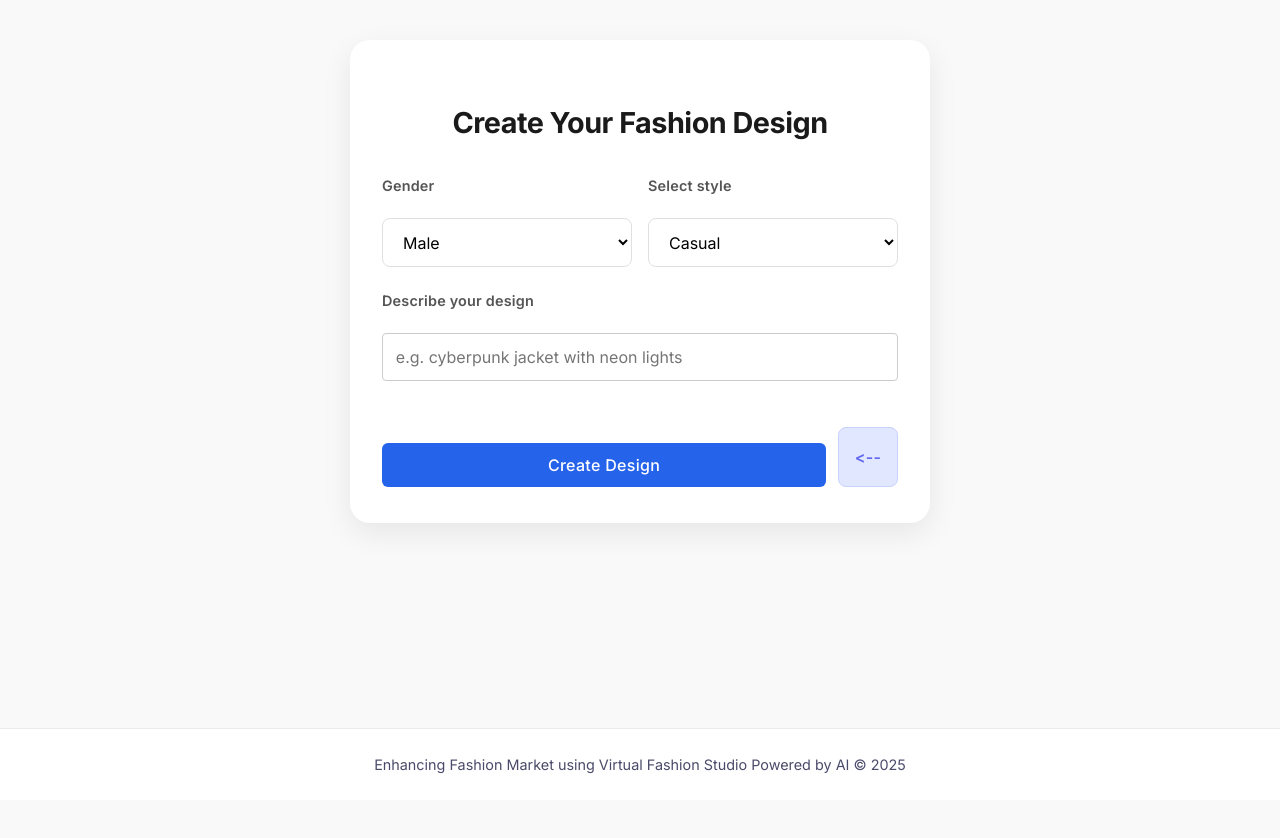
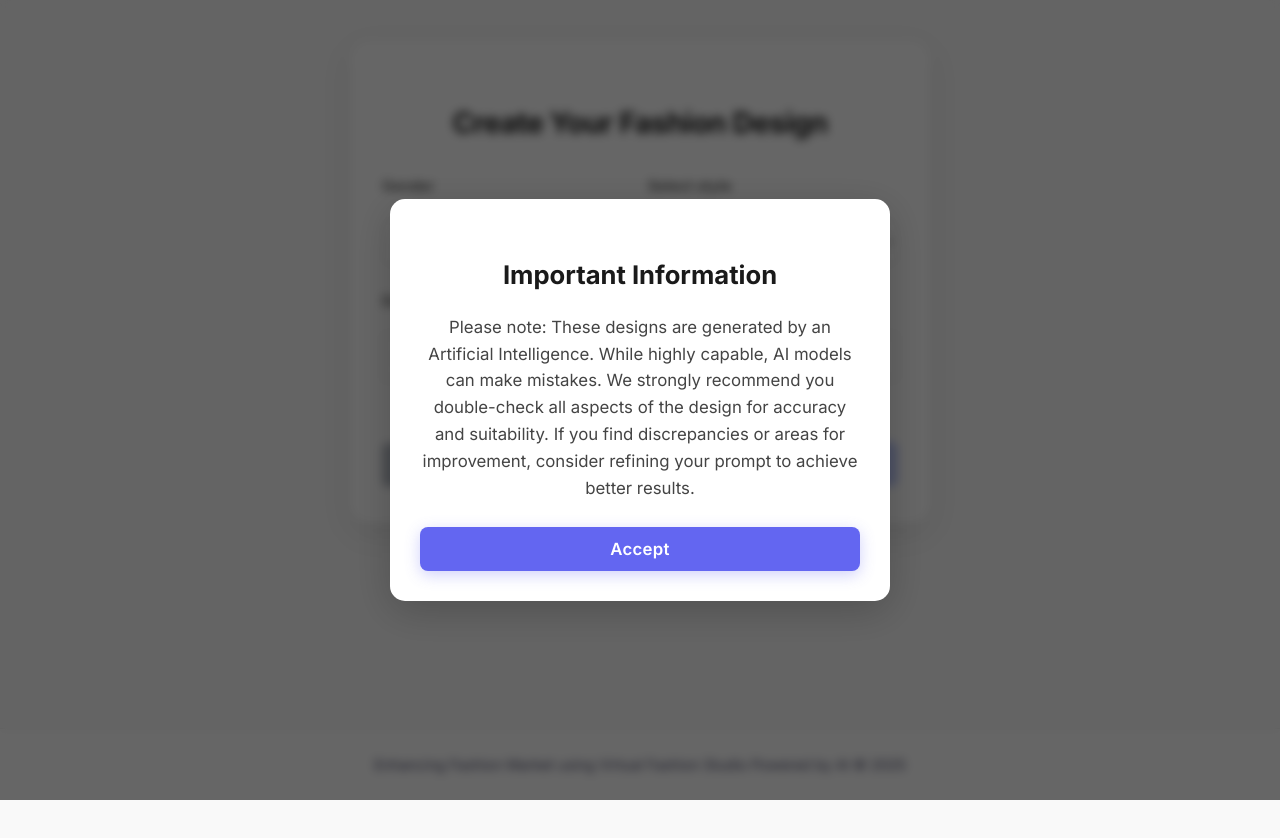
Before and after one commit to KanakamSasikalyan/react-frontend, a React (Create React App) app: page /generate in a window 1280 px wide. Built offline with nearby package versions, Linux system fonts and the light colour scheme; sample sign-in values are in the browser's storage.

Commit message:
frontend updated

```diff
--- a/src/components/GenerateDesign/GenerateDesign.css
+++ b/src/components/GenerateDesign/GenerateDesign.css
@@ -95,10 +95,11 @@
 }
 
 .generate-button.dashboard-button {
-  background: #e0e7ff;
-  color: #6366f1;
+  margin-top: auto;
+  background: rgba(123, 97, 255, 0.7);
+  color: #ffffff;
   border: 1px solid #c7d2fe;
-  max-width: 60px;
+  /* max-width: 60px; */
 }
 
 .generate-button.dashboard-button:hover {
@@ -227,6 +228,90 @@
   padding-top: 20px;
 }
 
+
+/* ... existing CSS ... */
+
+.disclaimer-overlay {
+  position: fixed;
+  top: 0;
+  left: 0;
+  width: 100%;
+  height: 100%;
+  background: rgba(0, 0, 0, 0.6); /* Semi-transparent black background */
+  display: flex;
+  justify-content: center;
+  align-items: center;
+  z-index: 1000; /* Ensure it's on top of everything */
+  backdrop-filter: blur(5px); /* Optional: add a blur effect */
+}
+
+.disclaimer-popup {
+  background: #fff;
+  padding: 30px;
+  border-radius: 15px;
+  box-shadow: 0 10px 40px rgba(0, 0, 0, 0.2);
+  max-width: 500px;
+  text-align: center;
+  font-family: 'Inter', sans-serif;
+  position: relative;
+  animation: popIn 0.3s cubic-bezier(0.175, 0.885, 0.32, 1.275);
+}
+
+@keyframes popIn {
+  from {
+    transform: scale(0.8);
+    opacity: 0;
+  }
+  to {
+    transform: scale(1);
+    opacity: 1;
+  }
+}
+
+.disclaimer-popup h3 {
+  font-size: 1.6rem;
+  color: #1a1a1a;
+  margin-bottom: 18px;
+  font-weight: 700;
+}
+
+.disclaimer-popup p {
+  font-size: 1.05rem;
+  color: #444;
+  line-height: 1.6;
+  margin-bottom: 25px;
+}
+
+.disclaimer-accept-button {
+  padding: 12px 30px;
+  background: #6366f1;
+  color: #fff;
+  border: none;
+  border-radius: 8px;
+  font-size: 1.05rem;
+  font-weight: 600;
+  cursor: pointer;
+  transition: all 0.2s ease;
+  font-family: 'Inter', sans-serif;
+  letter-spacing: 0.3px;
+  box-shadow: 0 4px 15px rgba(99, 102, 241, 0.3);
+}
+
+.disclaimer-accept-button:hover {
+  background: #4f46e5;
+  transform: translateY(-2px);
+  box-shadow: 0 6px 20px rgba(99, 102, 241, 0.4);
+}
+
+/* Add disable styling to other form elements when disclaimer is active */
+.design-form-container form button:disabled,
+.design-form-container form input:disabled,
+.design-form-container form select:disabled {
+  cursor: not-allowed !important; /* Override default cursor */
+  opacity: 0.7; /* Slightly dim disabled elements */
+}
+
+
 @media (max-width: 600px) {
   .design-form-container {
     padding: 24px 16px;
--- a/src/components/GenerateDesign/GenerateDesign.jsx
+++ b/src/components/GenerateDesign/GenerateDesign.jsx
@@ -1,4 +1,4 @@
-import React, { useState, useRef } from 'react';
+/*import React, { useState, useRef, useEffect } from 'react';
 import { useNavigate } from 'react-router-dom';
 import './GenerateDesign.css';
 import API_BASE_URL from '../../config/apiConfig';
@@ -145,7 +145,7 @@ const GenerateDesign = () => {
             className="generate-button dashboard-button"
             type="button"
           >
-            {'<--'}
+            {'Back'}
           </button>
         </div>
       </form>
@@ -175,6 +175,215 @@ const GenerateDesign = () => {
       )}
 
       <footer className="footer">
+        <div></div>
+        <div>Enhancing Fashion Market using Virtual Fashion Studio Powered by AI &copy; {new Date().getFullYear()}</div>
+      </footer>
+    </div>
+  );
+};
+
+export default GenerateDesign;*/
+
+
+import React, { useState, useRef, useEffect } from 'react';
+import { useNavigate } from 'react-router-dom';
+import './GenerateDesign.css';
+import API_BASE_URL from '../../config/apiConfig';
+
+const styleOptions = {
+  man: [
+    { value: 'casual', label: 'Casual' },
+    { value: 'formal', label: 'Formal' },
+    { value: 'sporty', label: 'Sporty' },
+    { value: 'streetwear', label: 'Streetwear' },
+    { value: 'business', label: 'Business' },
+    { value: 'party', label: 'Party' },
+    { value: 'ethnic', label: 'Ethnic' },
+    { value: 'fusion', label: 'Fusion' },
+    { value: 'other', label: 'Other' }
+  ],
+  woman: [
+    { value: 'traditional', label: 'Traditional' },
+    { value: 'casual', label: 'Casual' },
+    { value: 'sporty', label: 'Sporty' },
+    { value: 'party', label: 'Party' },
+    { value: 'ethnic', label: 'Ethnic' },
+    { value: 'fusion', label: 'Fusion' },
+    { value: 'formal', label: 'Formal' },
+    { value: 'streetwear', label: 'Streetwear' },
+    { value: 'other', label: 'Other' }
+  ]
+};
+
+const GenerateDesign = () => {
+  const [prompt, setPrompt] = useState('');
+  const [gender, setGender] = useState('man');
+  const [style, setStyle] = useState('casual');
+  const [isLoading, setIsLoading] = useState(false);
+  const [progress, setProgress] = useState(0);
+  const [currentPrompt, setCurrentPrompt] = useState('');
+  const [imageUrl, setImageUrl] = useState(null);
+  const [error, setError] = useState(null);
+  const [showDisclaimer, setShowDisclaimer] = useState(true); // New state for disclaimer visibility
+  const eventSourceRef = useRef(null);
+  const navigate = useNavigate();
+
+  useEffect(() => {
+    // Set showDisclaimer to true when the component mounts
+    setShowDisclaimer(true);
+  }, []);
+
+  const handleGenderChange = (e) => {
+    const selectedGender = e.target.value;
+    setGender(selectedGender);
+    setStyle(styleOptions[selectedGender][0].value);
+  };
+
+  const handleSubmit = (e) => {
+    e.preventDefault();
+    setIsLoading(true);
+    setProgress(0);
+    setImageUrl(null);
+    setError(null);
+    setCurrentPrompt(prompt);
+
+    const url = `${API_BASE_URL}/api/designs/generate/stream?prompt=${encodeURIComponent(prompt)}&style=${style}&gender=${gender}`;
+    const eventSource = new window.EventSource(url);
+    eventSourceRef.current = eventSource;
+
+    eventSource.onmessage = (event) => {
+      if (event.data.startsWith('ERROR:')) {
+        setError(event.data.replace('ERROR:', ''));
+        setIsLoading(false);
+        eventSource.close();
+        return;
+      }
+      if (event.data.startsWith('PROGRESS:')) {
+        const percent = parseInt(event.data.replace('PROGRESS:', ''));
+        setProgress(percent);
+      } else if (event.data.startsWith('COMPLETE:')) {
+        setProgress(100);
+        setImageUrl(event.data.replace('COMPLETE:', ''));
+        setIsLoading(false);
+        eventSource.close();
+      }
+    };
+
+    eventSource.onerror = () => {
+      setError('Connection lost or server error.');
+      setIsLoading(false);
+      eventSource.close();
+    };
+  };
+
+  const handleDownload = () => {
+    if (imageUrl) {
+      const link = document.createElement('a');
+      link.href = imageUrl;
+      link.download = `fashion-design-${Date.now()}.png`;
+      document.body.appendChild(link);
+      link.click();
+      document.body.removeChild(link);
+    }
+  };
+
+  const goToDashboard = () => {
+    navigate('/');
+  };
+
+  const handleAcceptDisclaimer = () => {
+    setShowDisclaimer(false); // Hide the disclaimer when "Accept" is clicked
+  };
+
+  return (
+    <div className="design-form-container">
+      {showDisclaimer && (
+        <div className="disclaimer-overlay">
+          <div className="disclaimer-popup">
+            <h3>Important Information</h3>
+            <p>Please note: These designs are generated by an Artificial Intelligence. While highly capable, AI models can make mistakes. We strongly recommend you double-check all aspects of the design for accuracy and suitability. If you find discrepancies or areas for improvement, consider refining your prompt to achieve better results.</p>
+            <button onClick={handleAcceptDisclaimer} className="disclaimer-accept-button">Accept</button>
+          </div>
+        </div>
+      )}
+
+      <h2>Create Your Fashion Design</h2>
+      <form onSubmit={handleSubmit} className="design-form">
+        <div className="form-row">
+          <div className="form-group">
+            <label>Gender</label>
+            <select value={gender} onChange={handleGenderChange} disabled={isLoading || showDisclaimer}>
+              <option value="man">Male</option>
+              <option value="woman">Female</option>
+            </select>
+          </div>
+          <div className="form-group">
+            <label>Select style</label>
+            <select value={style} onChange={(e) => setStyle(e.target.value)} disabled={isLoading || showDisclaimer}>
+              {styleOptions[gender].map((option) => (
+                <option key={option.value} value={option.value}>{option.label}</option>
+              ))}
+            </select>
+          </div>
+        </div>
+
+        <div className="form-group">
+          <label>Describe your design</label>
+          <input
+            type="text"
+            value={prompt}
+            onChange={(e) => setPrompt(e.target.value)}
+            placeholder="e.g. cyberpunk jacket with neon lights"
+            required
+            disabled={isLoading || showDisclaimer}
+          />
+        </div>
+
+        <div className="button-container">
+          <button
+            type="submit"
+            disabled={isLoading || showDisclaimer}
+            className="generate-button create-button"
+          >
+            {isLoading ? 'Generating...' : 'Create Design'}
+          </button>
+          <button
+            onClick={goToDashboard}
+            className="generate-button dashboard-button"
+            type="button"
+            disabled={showDisclaimer} // Disable if disclaimer is active
+          >
+            {'Back'}
+          </button>
+        </div>
+      </form>
+
+      {isLoading && (
+        <div className="progress-section">
+          <div className="progress-label">Generating: <b>{currentPrompt}</b></div>
+          <div className="progress-bar-outer">
+            <div className="progress-bar-inner" style={{ width: `${progress}%` }} />
+          </div>
+          <div className="progress-percent">{progress}%</div>
+        </div>
+      )}
+
+      {error && <div className="error-message">{error}</div>}
+
+      {imageUrl && (
+        <div className="preview-section">
+          <h3>Your Generated Design</h3>
+          <div className="image-preview-wrapper">
+            <img src={imageUrl} alt="Generated Design" className="image-preview" />
+            <button onClick={handleDownload} className="download-button">
+              Download Design
+            </button>
+          </div>
+        </div>
+      )}
+
+      <footer className="footer">
+        <div></div>
         <div>Enhancing Fashion Market using Virtual Fashion Studio Powered by AI &copy; {new Date().getFullYear()}</div>
       </footer>
     </div>
--- a/src/components/ShirtComparison/ShirtComparison.css
+++ b/src/components/ShirtComparison/ShirtComparison.css
@@ -118,11 +118,12 @@
 
 .back-button-opt {
   flex: 5;
-  padding: 0.9rem;
+  margin-top: auto;
+  padding: 0.8rem;
   background-color: transparent;
   color: var(--primary-accent);
   border: 1px solid var(--primary-accent);
-  border-radius: 0.6rem;
+  border-radius: 0.5rem;
   font-size: 1rem;
   cursor: pointer;
   font-weight: 600;
--- a/src/config/apiConfig.js
+++ b/src/config/apiConfig.js
@@ -1,4 +1,4 @@
-// Added dynamic base URL configuration
+// // Added dynamic base URL configuration
 const API_BASE_URL = process.env.NODE_ENV === 'development'
   ? 'http://localhost:8080'
   : 'https://fashion-studio-ai-zbt4.onrender.com';
```
Also changed, not shown: 1 other file (tests, documents, lock files or other folders).
